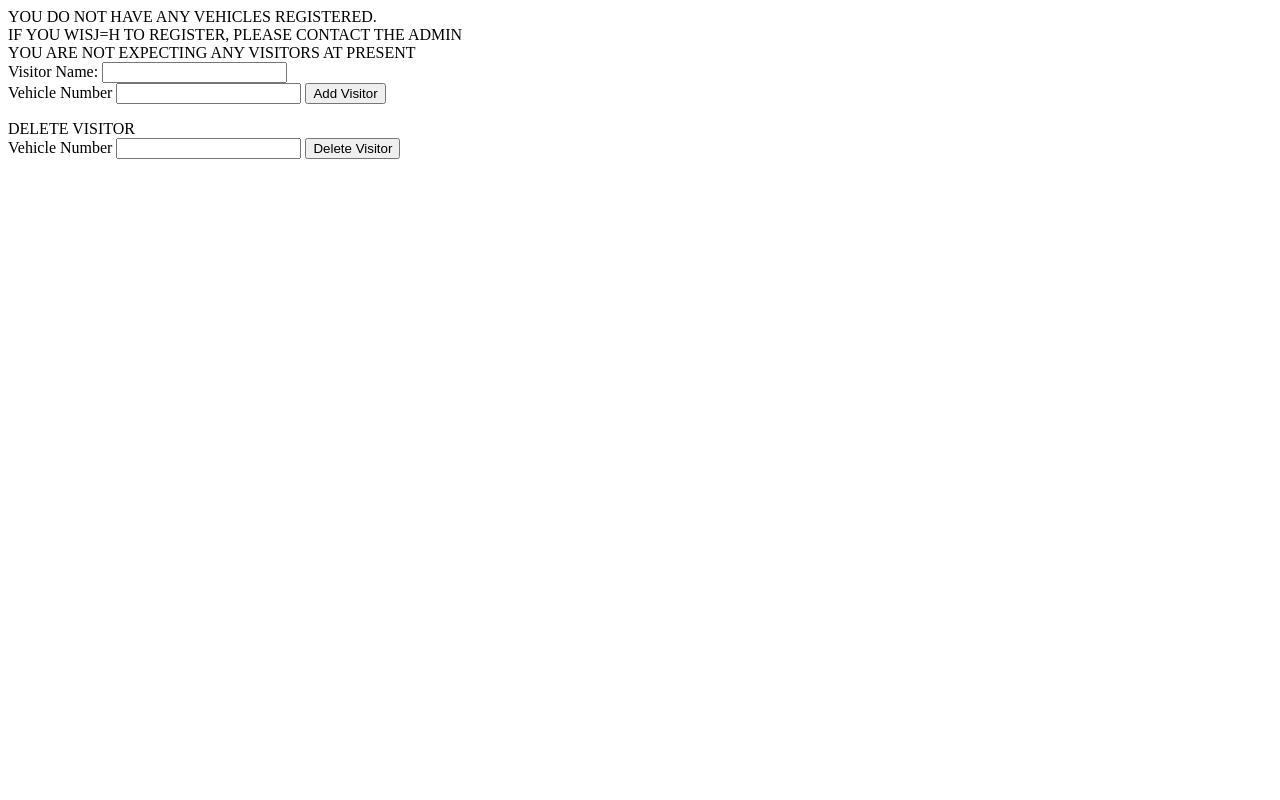
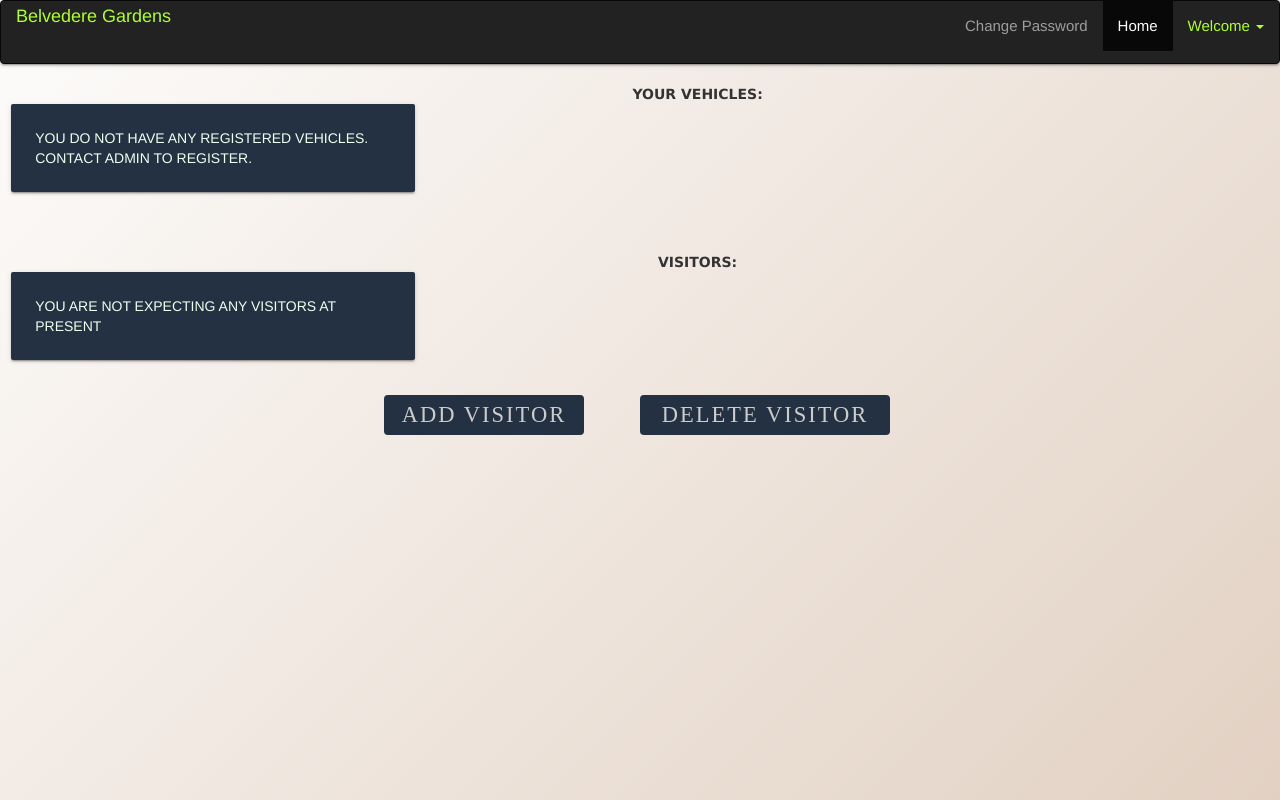
Before and after one commit to anjali0508/SmartParking, a Flask app: page /Resident/1/home in a window 1280 px wide. Run offline with Flask 2, Linux system fonts and the light colour scheme; data that the repository does not hold is empty; some libraries are stand-ins or nearby versions.

Commit message:
Resident Profile and Home styles

```diff
--- a/Website/templates/ResidentHome.html
+++ b/Website/templates/ResidentHome.html
@@ -1,53 +1,128 @@
-<html>
-  <head>
-    <script src="https://ajax.googleapis.com/ajax/libs/jquery/3.3.1/jquery.min.js"></script>
-  </head>
+{% extends "layout.html" %}
+{%block style %}
+<title>Resident Home</title>
+<style>
+  .headings {
+    text-align: center;
+    margin: auto;
+    font-family: Verdana, Geneva, Tahoma, sans-serif;
+    font-weight: bold;
+    margin-left: 9%;
+  }
+
+  .buttonModal {
+    position: absolute;
+    background-color: #233142;
+    border: none;
+    border-radius: 4px;
+    color: #ccc;
+    font-size: 1.5rem;
+    font-family: "Prata";
+    letter-spacing: 2px;
+  }
+
+  .buttonModal {
+    display: block;
+    width: 200px;
+    height: 40px;
+    cursor: pointer;
+    transition: box-shadow 0.1s linear;
+  }
+
+  .buttonModal:hover {
+    box-shadow: 0 10px 0 rgba(0, 0, 0, 0.2);
+  }
+</style>
+{% endblock style%}
+
 <body>
+  {% block content %}
   <div class="Vehicles">
-      {%if visitorCount > 0 %}
-      <div>
-        YOUR VEHICLES
+    <div class="headings">
+      YOUR VEHICLES:
     </div>
     <div>
-        <!-- prettier-ignore -->
+      {%if visitorCount > 0 %}
+
+      <div class="row">
         {% for i in range(vehicleCount) %}
-        <div>
-          Vehicle Number: {{vehicles[i]["VehicleNo"]}} <br />
-          Allotted Slot: {{vehicles[i]["AllottedSlot"]}}
+        <div class="col m4">
+          <div class="card">
+            <div class="card-content">
+              <p>Vehicle Number : {{vehicles[i]["VehicleNo"]}} </p>
+              <p>Alloted Slot : {{vehicles[i]["AllottedSlot"]}}</p>
+            </div>
+          </div>
         </div>
         {% endfor %}
       </div>
+      <div class="clear" style="clear:both; height: 10px;">
+      </div>
       {% else %}
-      <div>
-        YOU DO NOT HAVE ANY VEHICLES REGISTERED. <br />
-        IF YOU WISJ=H TO REGISTER, PLEASE CONTACT THE ADMIN
+      <div class="row">
+        <div class="col m4">
+          <div class="card">
+            <div class="card-content">
+              <p>YOU DO NOT HAVE ANY REGISTERED VEHICLES. CONTACT ADMIN TO REGISTER.</p>
             </div>
+          </div>
+        </div>
+      </div>
+      <div class="clear" style="clear:both; height: 10px;"></div>
       {% endif %}
     </div>
-
+  </div>
+  <br>
   <div class="Visitors">
+    <div class="headings">
+      VISITORS:
+    </div>
     {%if visitorCount > 0 %}
-      <div>
-        EXPECTED VISITORS
+    <div class="row">
+      {% for i in range(visitorCount) %}
+      <div class="col m4">
+        <div class="card">
+          <div class="card-content">
+            <p><span style="color: greenyellow;">Visitor Name :</span> {{visitorVehicles[i]["Name"]}}</p>
+            <p><span style="color: greenyellow;">Vehicle Number :</span> {{visitorVehicles[i]["VehicleNo"]}}</p>
           </div>
-      <div>
-        {% for i in range(visitorCount) %}
-        <div>
-          Name: {{visitorVehicles[i]["Name"]}} <br />
-          Vehicle Number: {{visitorVehicles[i]["VehicleNo"]}}
+        </div>
       </div>
       {% endfor %}
     </div>
+    <div class="clear" style="clear:both; height: 5px;">
+    </div>
     {% else %}
-      <div>
-        YOU ARE NOT EXPECTING ANY VISITORS AT PRESENT
+    <div class="row">
+      <div class="col m4">
+        <div class="card">
+          <div class="card-content">
+            <p>YOU ARE NOT EXPECTING ANY VISITORS AT PRESENT</p>
           </div>
+        </div>
+      </div>
+    </div>
+    <div class="clear" style="clear:both; height: 5px;"></div>
     {% endif %}
+    <div style="margin-left: 30%;">
+      <!-- Trigger the modal with a button -->
+      <button type="button" class="buttonModal" class="btn btn-info btn-lg" data-toggle="modal"
+        data-target="#myModal">ADD VISITOR</button>
+
+      <!-- Modal -->
+      <div class="modal fade" id="myModal" role="dialog">
+        <div class="modal-dialog">
+
+          <!-- Modal content-->
+          <div class="modal-content">
+            <div class="modal-header">
+              <h4>ADD VISITOR</h4>
+              <button type="button" class="close" data-dismiss="modal">&times;</button>
             </div>
-
+            <div class="modal-body">
               <div class="AddVisitor">
                 {%set addAction = "/Resident/" + id + "/AddVisitor" %}
-      <form>
+                <form method="POST">
                   <label for="Name">Visitor Name:</label>
                   <input type="text" name="Name" id="AddName" />
                   <br />
@@ -56,20 +131,50 @@
                   <input id="AddVisitor" type="button" value="Add Visitor" />
                 </form>
               </div>
+            </div>
+          </div>
 
+        </div>
+      </div>
+
+      <!-- Trigger the modal with a button -->
+      <button style="left: 50%; width: 250px;" type="button" class="buttonModal" class="btn btn-info btn-lg"
+        data-toggle="modal" data-target="#myModal1">DELETE
+        VISITOR</button>
+
+      <!-- Modal -->
+      <div class="modal fade" id="myModal1" role="dialog">
+        <div class="modal-dialog">
+
+          <!-- Modal content-->
+          <div class="modal-content">
+            <div class="modal-header">
+              <h4>DELETE VISITOR</h4>
+              <button type="button" class="close" data-dismiss="modal">&times;</button>
+            </div>
+            <div class="modal-body">
               <div class="DeleteVisitor">
-      DELETE VISITOR <br />
                 {%set deleteAction = "/Resident/" + id + "/DeleteVisitor" %}
-      <form>
+                <form method="POST">
                   <label for="VehicleNo">Vehicle Number</label>
                   <input type="text" name="VehicleNo" id="DelVehicleNo" required />
                   <input id="DeleteVisitor" type="button" value="Delete Visitor" />
                 </form>
               </div>
+            </div>
+          </div>
+
+        </div>
+      </div>
+
+
+
+    </div>
+  </div>
 
   <script>
     // Ajax call to add visitor
-      $("#AddVisitor").on("click", function(event) {
+    $("#AddVisitor").on("click", function (event) {
       var action = "{{addAction | safe}}"; // use the jinja variable action
       var data = {
         Name: $("#AddName").val(),
@@ -85,7 +190,7 @@
         type: "POST",
         dataType: "json",
         data: JSON.stringify(data),
-          success: function(result) {
+        success: function (result) {
           console.log(result);
           var reloadURL = "/Resident/" + "{{id | safe}}" + "/home";
           window.location.href = reloadURL;
@@ -94,7 +199,7 @@
     });
 
     // Ajax call to delete visitor
-      $("#DeleteVisitor").on("click", function(event) {
+    $("#DeleteVisitor").on("click", function (event) {
       var action = "{{deleteAction | safe}}"; // use the jinja variable action
       var data = {
         VehicleNo: $("#DelVehicleNo").val()
@@ -109,7 +214,7 @@
         type: "DELETE",
         dataType: "json",
         data: JSON.stringify(data),
-          success: function(result) {
+        success: function (result) {
           console.log(result);
           var reloadURL = "/Resident/" + "{{id | safe}}" + "/home";
           window.location.href = reloadURL;
@@ -117,5 +222,5 @@
       });
     });
   </script>
+  {% endblock content %}
 </body>
-</html>
--- /dev/null
+++ b/Website/templates/layout.html
@@ -0,0 +1,127 @@
+<html>
+
+<head>
+    <meta charset="utf-8">
+    <meta name="viewport" content="width=device-width, initial-scale=1">
+    <link rel="stylesheet" href="https://maxcdn.bootstrapcdn.com/bootstrap/3.4.0/css/bootstrap.min.css">
+    <link href="https://cdnjs.cloudflare.com/ajax/libs/materialize/0.97.6/css/materialize.min.css" rel="stylesheet" />
+    <script src="https://cdnjs.cloudflare.com/ajax/libs/materialize/0.97.6/js/materialize.min.js"></script>
+
+    <script src="https://ajax.googleapis.com/ajax/libs/jquery/3.3.1/jquery.min.js"></script>
+    <script src="https://maxcdn.bootstrapcdn.com/bootstrap/3.4.0/js/bootstrap.min.js"></script>
+    <style>
+        .card {
+            margin: 0 auto;
+            float: none;
+            margin-bottom: 10px;
+            ;
+            background-color: #233142;
+            color: honeydew;
+        }
+
+        body {
+            background-image: linear-gradient(135deg, #fdfcfb 0%, #e2d1c3 100%);
+        }
+
+        .navbar-brand {
+            padding-top: 5px !important;
+            padding-bottom: 0 !important;
+            height: 30px;
+        }
+
+        .navbar {
+            min-height: 30px !important;
+        }
+    </style>
+    <div>
+        {% block style %}
+        {% endblock %}
+    </div>
+
+</head>
+
+<body>
+    <!-- navigation bar -->
+    <nav class="navbar navbar-inverse">
+        <div class="container-fluid">
+            <div class="navbar-header">
+                <a class="navbar-brand" href="#" style="color: greenyellow;">Belvedere Gardens</a>
+            </div>
+            <ul class="nav navbar-nav navbar-right">
+                <li class="nav-link" href="#myModal" data-toggle="modal" data-target="#myModalPassword"
+                    style="color: greenyellow;"><a href="#">Change Password</a></li>
+                <li class="active" style="color: greenyellow;"><a href="#">Home</a></li>
+                <li class="dropdown">
+                    <a class="dropdown-toggle" style="color: greenyellow; " data-toggle="dropdown" href="#">Welcome
+                        <span class="caret"></span></a>
+                    <ul class="dropdown-menu">
+                        <li><a href="#">Logout</a></li>
+                    </ul>
+                </li>
+            </ul>
+        </div>
+    </nav>
+
+    <div class="modal fade" id="myModalPassword" role="dialog">
+        <div class="modal-dialog">
+            <div class="modal-content">
+                <div class="modal-header">
+                    <button type="button" class="close" data-dismiss="modal">&times;</button>
+                    <h5 class="modal-title">Change Password</h5>
+                </div>
+                <div class="modal-body">
+                    <div class="ChangePassword">
+                        {%set action = "/Resident/" + id + "/ChangePassword"%}
+                        <form>
+                            <label for="currentPassword">Enter Current Password</label>
+                            <input type="password" id="currentPassword" name="curretntPassword" />
+                            <label for="newPassword">Enter New Password</label>
+                            <input type="password" id="newPassword" name="newPassword" />
+                            <label for="confirmPassword">Confirm New Password</label>
+                            <input type="password" id="confirmPassword" name="confirmPassword" />
+                            <input type="button" id="ChangePassword" value="Change Password" />
+                        </form>
+                    </div>
+                </div>
+                <div class="modal-footer">
+                    <button type="button" class="btn btn-default" data-dismiss="modal">Close</button>
+                </div>
+            </div>
+        </div>
+    </div>
+
+    <div>
+        {% block content %}
+        {% endblock %}
+    </div>
+    <script>
+        // Ajax call to change password
+        $("#ChangePassword").on("click", event => {
+            let action = "{{action | safe}}";
+            let NewPassword = $("#newPassword").val();
+            let confirmPassword = $("#confirmPassword").val();
+            if (NewPassword != confirmPassword) {
+                alert("Passwords do not match");
+            } else {
+                let data = {
+                    NewPassword: NewPassword,
+                    CurrentPassword: $("#currentPassword").val()
+                };
+
+                $.ajax({
+                    headers: {
+                        Accept: "application/json",
+                        "Content-Type": "application/json"
+                    },
+                    url: action,
+                    type: "PUT",
+                    dataType: "json",
+                    data: JSON.stringify(data),
+                    success: result => {
+                        console.log(result);
+                    }
+                });
+            }
+        });
+    </script>
+</body>
```
Also changed, not shown: Website/templates/ResidentProfile.html (+17 -50 lines). Lines whose indentation alone changed are shown as unchanged.
